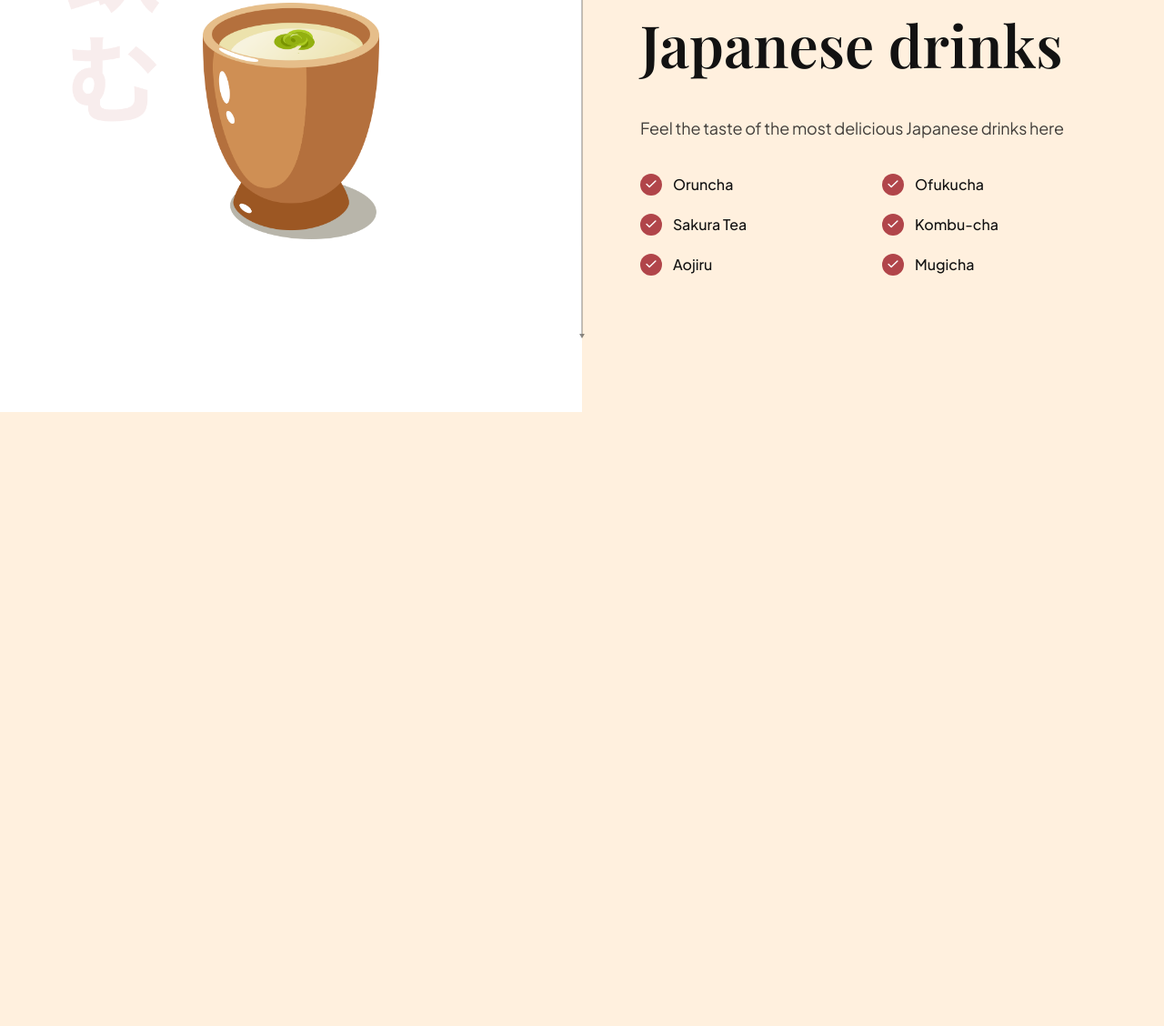
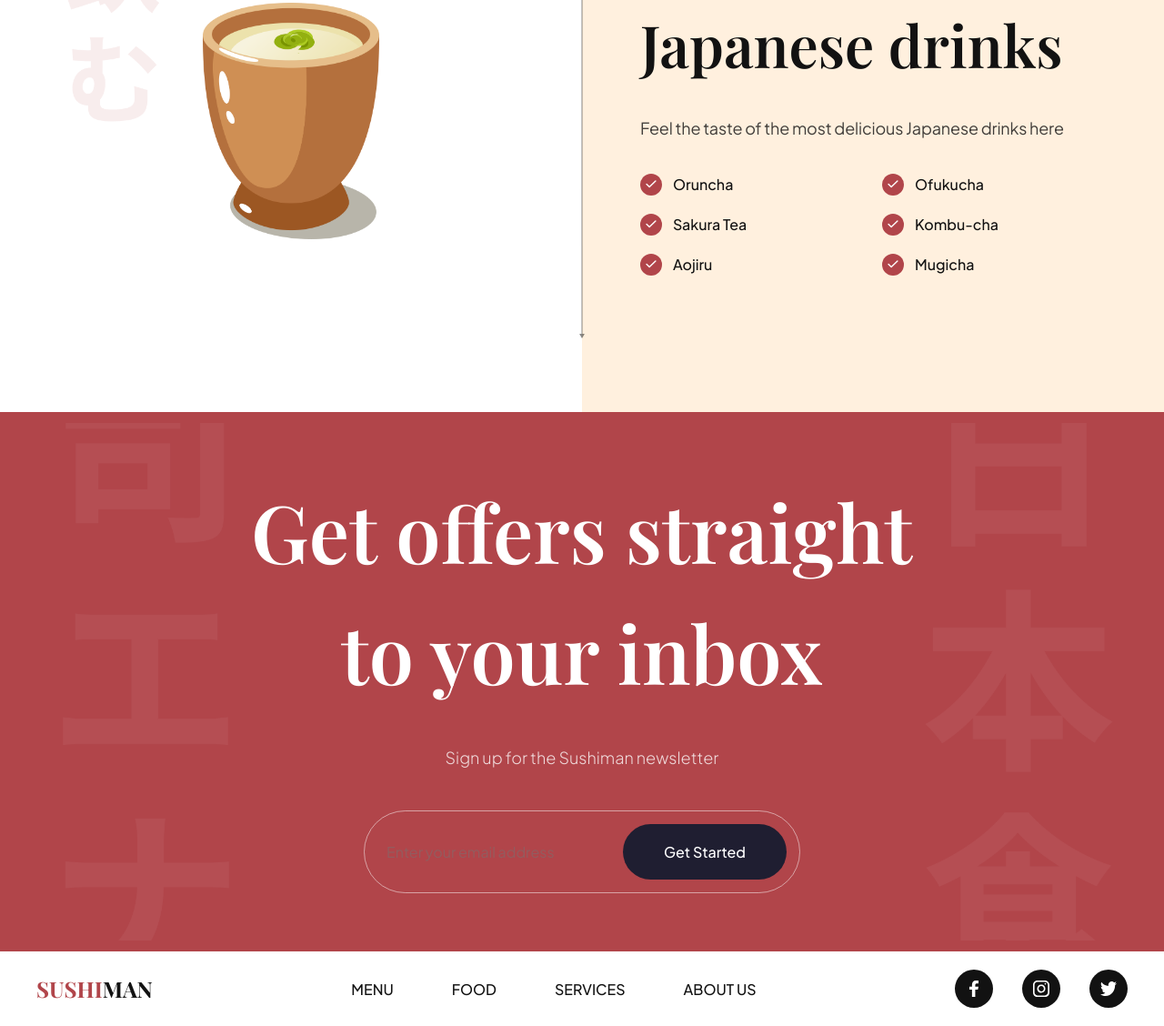
Before and after one commit to luitel-prayush/sushi, a website built with Vite: page index.html in a window 1280 px wide. Shown: the part 3243-4371 px from the top of the page at 91% size. Before the commit the page ends 3696 px from the top, so only its background shows below. Built offline with nearby package versions, Linux system fonts and the light colour scheme.

Commit message:
implement subscription newsletter and footer code

```diff
--- a/css/sections/footer.css
+++ b/css/sections/footer.css
@@ -0,0 +1,57 @@
+.footer {
+    width: 100%;
+    padding: 20px 40px;
+    background: var(--color-white);
+
+    flex-wrap: wrap;
+    gap: 20px;
+
+    overflow: hidden;
+}
+
+.footer__logo {
+    font-size: 24px;
+    font-weight: bold;
+    font-family: var(--playfair-display);
+    text-transform: uppercase;
+    color: var(--secondary-color);
+    cursor: pointer;
+}
+
+.footer__logo span{
+    color: var(--primary-color);
+}
+
+.footer ul {
+    list-style: none;
+    display: flex;
+    flex-wrap: wrap;
+    flex-direction: row;
+    gap: 64px;
+}
+
+.footer__nav li {
+    font-size: 16px;
+    font-weight: 500;
+    font-family: var(--plus-jakarta-sans);
+    text-transform: uppercase;
+    color: var(--secondary-color);
+    cursor: pointer;
+}
+
+.footer ul:last-child {
+    gap: 32px;
+}
+
+.footer__social li {
+    width: 42px;
+    height: 42px;
+    background-color: var(--secondary-color);
+    border-radius: 100%;
+}
+
+.footer__social li img {
+    width: 45%;
+    height: 45%;
+    object-fit: contain;
+}
--- a/css/sections/subscribe.css
+++ b/css/sections/subscribe.css
@@ -0,0 +1,71 @@
+.subscription {
+    padding: 64px;
+    background-color: var(--primary-color);
+    background-image: url('../../assets/subscribe_bg.png');
+    background-position: center;
+    background-repeat: no-repeat;
+    background-size: contain;
+
+    flex-direction: column;
+    overflow: hidden;
+}
+
+.subscription h2 {
+    font-size: 88px;
+    font-family: var(--playfair-display);
+    font-weight: 600;
+    line-height: 133px;
+    color: #fff;
+    text-align: center;
+}
+
+.subscription p {
+    font-size: 18px;
+    font-family: var(--plus-jakarta-sans);
+    font-weight: 300;
+    line-height: 36px;
+    margin-top: 32px;
+    color: rgba(255,255,255,0.8);
+}
+
+.subscription__form {
+    min-width: 480px;
+    margin-top: 40px;
+    padding: 14px 14px 14px 24px;
+    display: flex;
+    gap: 10px;
+    border: 1px solid rgba(255, 255, 255, 0.5);
+    border-radius: 46px;
+}
+
+.subscription__form input {
+    flex: 1;
+    font-size: 16px;
+    font-weight: 400px;
+    font-family: var(--plus-jakarta-sans);
+    color: #fff;
+    opacity: 0.5;
+    background: transparent;
+    border: none;
+    outline: none;
+}
+
+.subscription__form inut::placeholder {
+    color: #fff;
+    opacity: 0.5;
+}
+
+.subscription__form button {
+    padding: 20px;
+    min-width: 180px;
+    font-size: 16px;
+    font-weight: 500;
+    font-family: var(--plus-jakarta-sans);
+    color: #fff;
+    text-align: center;
+    background: var(--black-400);
+    border-radius: 46px;
+    border: none;
+    outline: none;
+    cursor: pointer;
+}
--- a/css/sections/trending.css
+++ b/css/sections/trending.css
@@ -19,6 +19,15 @@
     justify-content: center;
     align-items: center;
 }
+
+.trending__discover p {
+    font-size: 18px;
+    font-weight: 500;
+    font-family: var(--plus-jakarta-sans);
+
+    text-transform: uppercase;
+    color: #fff;
+  }
 
 .trending-sushi, .trending-drinks {
     width: 100%;
@@ -96,23 +105,6 @@
     object-fit: contain;
 }
 
-.trending__discover {
-    position: absolute;
-    top: 44%;
-    left: 44%;
-    z-index: 1;
-
-    width: 160px;
-    height: 160px;
-
-    background-color: var(--secondary-color);
-    border-radius: 100%;
-
-    display: flex;
-    justify-content: center;
-    align-items: center;
-}
-
 .trending__discover p {
     color: #fff;
     text-transform: uppercase;
--- a/index.html
+++ b/index.html
@@ -279,6 +279,41 @@
     </section>
   </section>
 
+  <section class="subscription flex-center" id="services">
+    <h2 data-aos="flip-down"> Get offers straight <br />
+    to your inbox</h2>
+    <p data-aos="fade-up"> Sign up for the Sushiman newsletter</p>
+
+    <div class="subscription__form" data-aos="fade-up">
+      <input type="text" placeholder="Enter your email address">
+      <button>Get Started</button>
+    </div>
+  </section>
+
+  <footer class="footer flex-between">
+    <h3 class="footer__logo">
+      <span>Sushi</span>man
+    </h3>
+    <ul class="footer__nav">
+      <li><a href="#menu">Menu</a></li>
+      <li><a href="#food">Food</a></li>
+      <li><a href="#services">Services</a></li>
+      <li><a href="#about-us">About Us</a></li>
+    </ul>
+
+    <ul class="footer__social">
+      <li class="flex-center">
+        <img src="assets/facebook.svg" alt="facebook">
+      </li>
+      <li class="flex-center">
+        <img src="assets/instagram.svg" alt="instagram">
+      </li>
+      <li class="flex-center">
+        <img src="assets/twitter.svg" alt="twitter">
+      </li>
+    </ul>
+  </footer>
+
 
 
   <script src="js/script.js"
```
